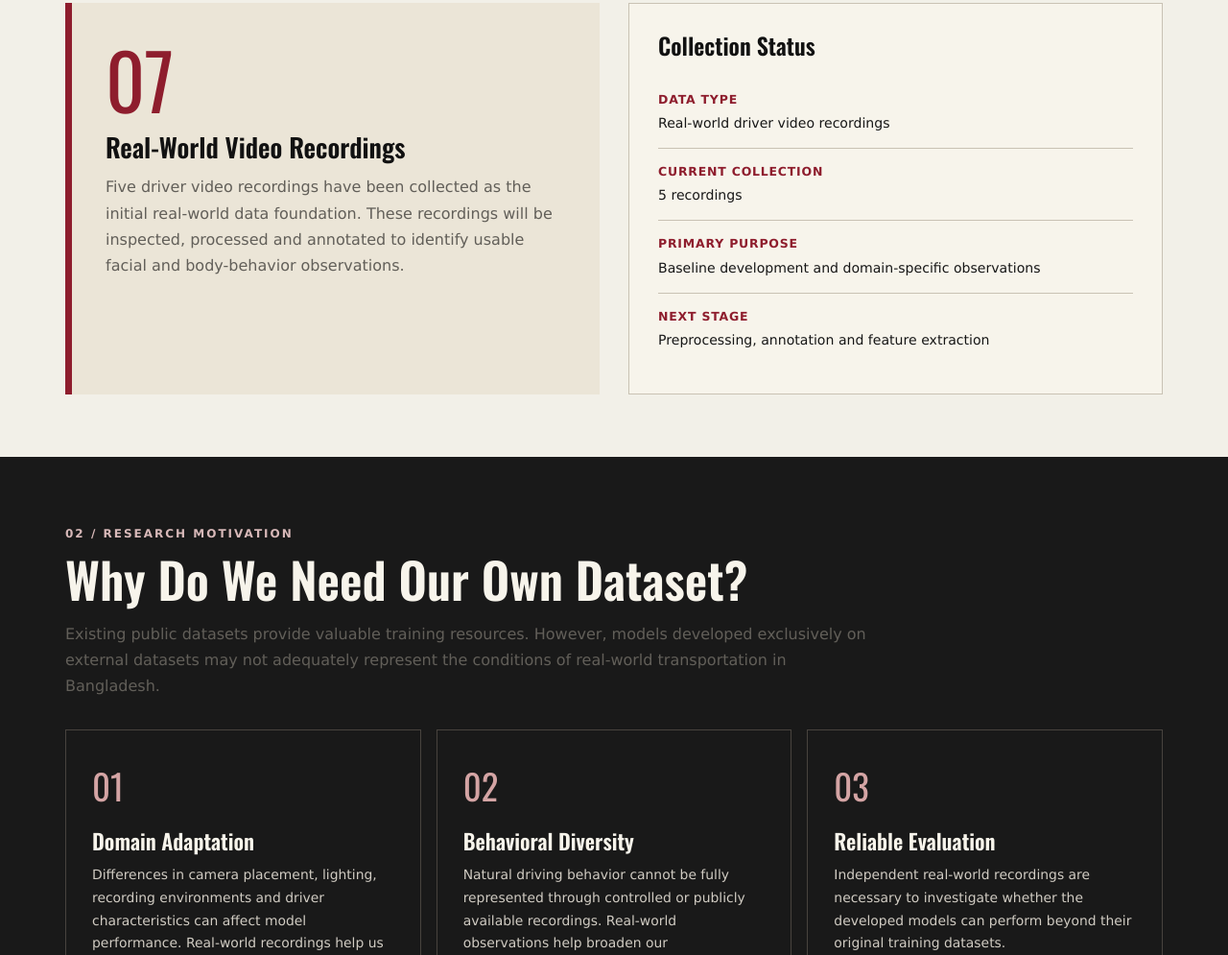
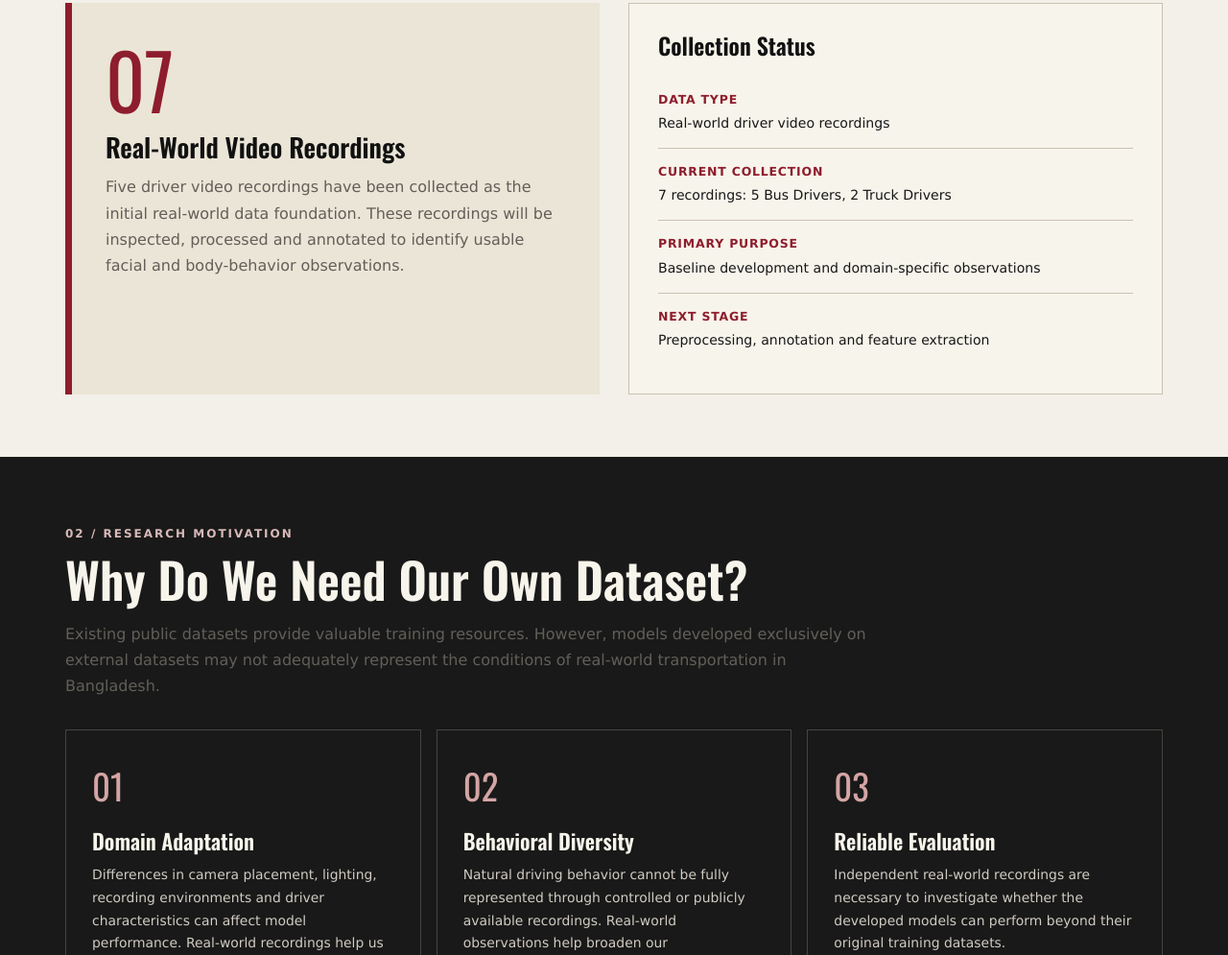
Before and after one commit to Muhtadina/G.U.A.R.D.I.A.N., a plain HTML site: page Dataset/dataset.html in a window 1280 px wide. Shown: the part 842-1837 px from the top of the page at 96% size. Drawn offline with nearby package versions, Linux system fonts and the light colour scheme.

Commit message:
Presentation [5]

```diff
--- a/Dataset/dataset.html
+++ b/Dataset/dataset.html
@@ -668,7 +668,7 @@ footer {
 
       <div class="fact">
         <strong>Current Collection</strong>
-        <span>5 recordings</span>
+        <span>7 recordings: 5 Bus Drivers, 2 Truck Drivers</span>
       </div>
 
       <div class="fact">
```
